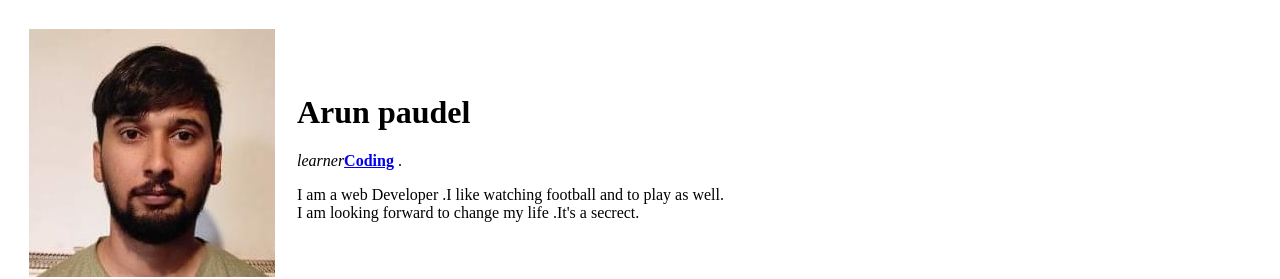
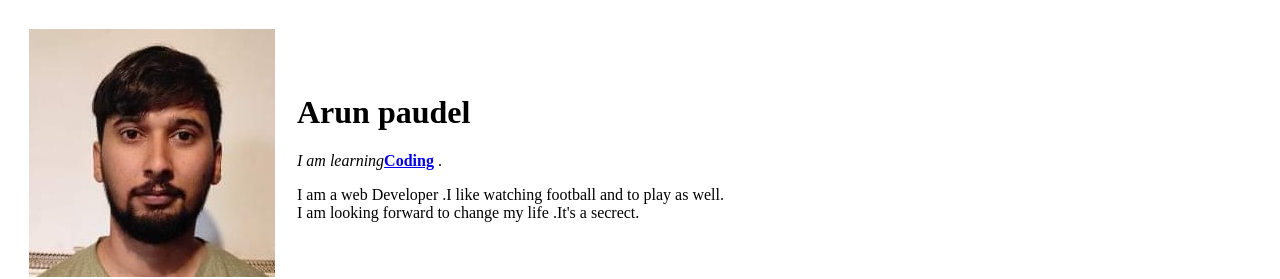
Before and after one commit to Arun408paudel/cv, a plain HTML site: page index.html in a window 1280 px wide. Shown: the top 279 px of the page. Drawn offline with Linux system fonts and the light colour scheme.

Commit message:
Update index.html

```diff
--- a/index.html
+++ b/index.html
@@ -11,7 +11,7 @@
         <tr>
    <td> <img src="my photo-modified.jpeg" alt="Arun profile picture">
    </td>  <td><h1>Arun paudel</h1>
-    <p> <em> learner</em><strong><a href="https://appbrewery.com
+    <p> <em>I am  learning</em><strong><a href="https://appbrewery.com
         ">Coding</a> </strong>.</em></p>
 
     <p>I am a web Developer .I like watching football and to play as well.<br>
```
